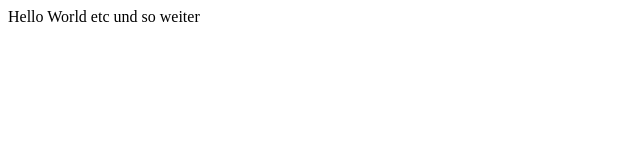
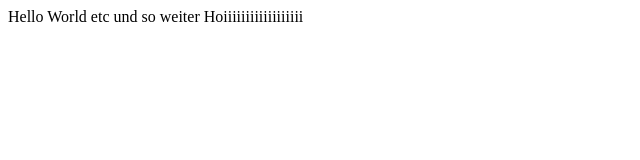
Before and after one commit to AdrianN92/modul-152, a plain HTML site: page index.html in a window 1280 px wide. Shown: the whole page, without its empty margins (0-640 px from the left). Drawn offline with Linux system fonts and the light colour scheme.

Commit message:
neu und so

```diff
--- a/index.html
+++ b/index.html
@@ -8,5 +8,7 @@
 </head>
 <body>
     Hello World etc und so weiter
+
+    Hoiiiiiiiiiiiiiiiiii
 </body>
 </html>
```
